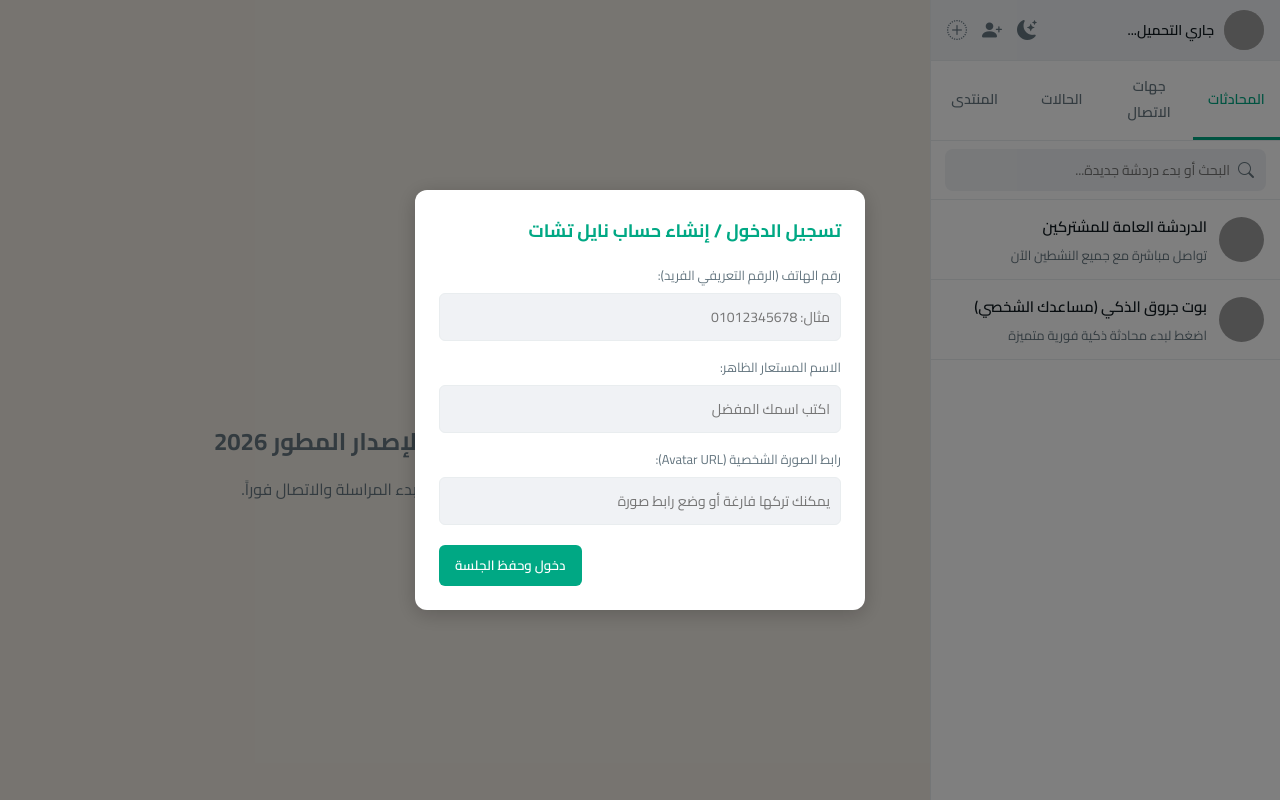
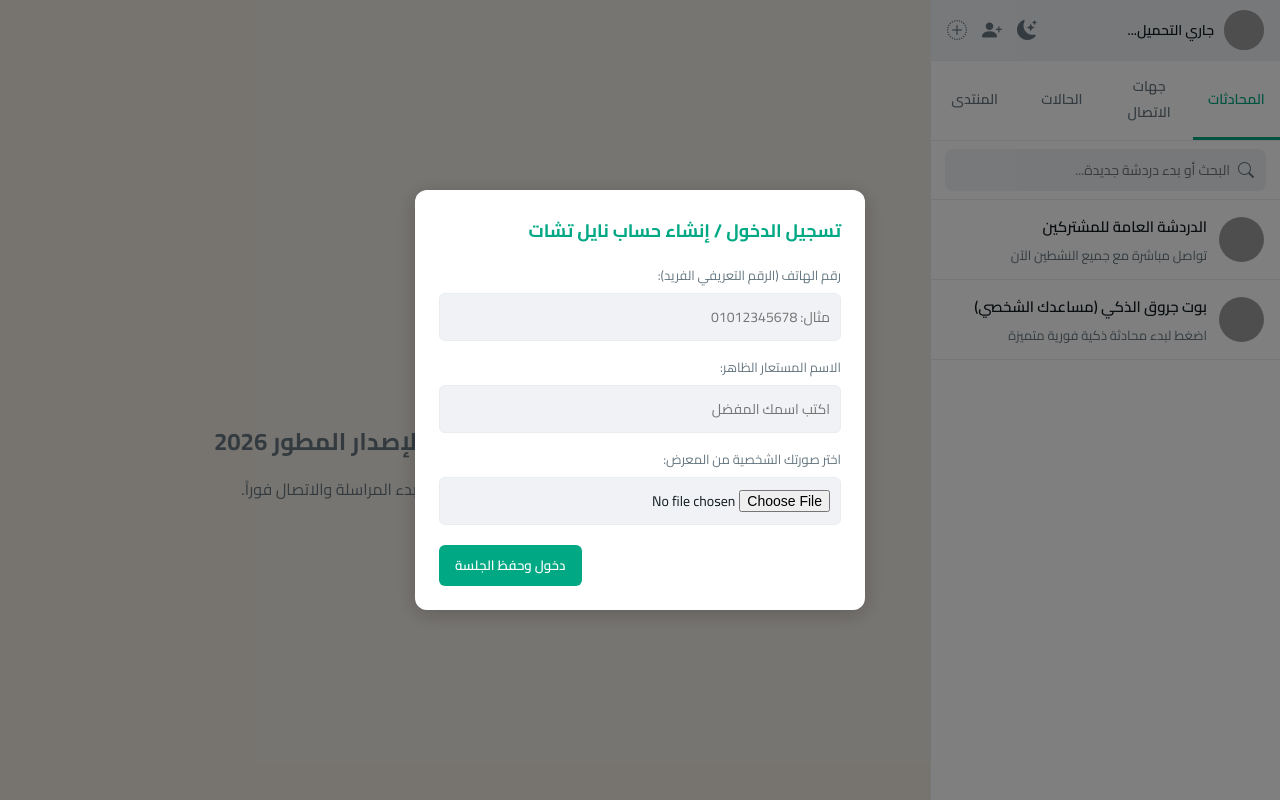
Before and after one commit to abdallahmehanna11136-collab/nile-chat-app, a Flask app: page / in a window 1280 px wide. Run offline with Flask 3, Linux system fonts and the light colour scheme; some libraries are stand-ins or nearby versions; grey boxes are pictures that could not be loaded.

Commit message:
Update index.html

```diff
--- a/templates/index.html
+++ b/templates/index.html
@@ -64,14 +64,12 @@
             transition: background 0.3s, color 0.3s;
         }
 
-        /* App Container Layout */
         .app-container {
             display: flex;
             width: 100%;
             height: 100%;
         }
 
-        /* Sidebar Styling */
         .sidebar {
             width: 350px;
             background-color: var(--bg-side);
@@ -121,7 +119,6 @@
             color: var(--primary-color);
         }
 
-        /* Tabs Navigation */
         .tabs-nav {
             display: flex;
             background-color: var(--bg-side);
@@ -157,7 +154,6 @@
             display: block;
         }
 
-        /* Search Section */
         .search-box-container {
             padding: 8px 14px;
             background-color: var(--bg-side);
@@ -190,18 +186,6 @@
             outline: none;
         }
 
-        .action-mini-btn {
-            background-color: var(--primary-color);
-            color: #white;
-            border: none;
-            border-radius: 8px;
-            padding: 0 12px;
-            cursor: pointer;
-            font-size: 14px;
-            color: white;
-        }
-
-        /* Items Lists (Rooms, Contacts, Feed) */
         .list-item {
             display: flex;
             align-items: center;
@@ -246,7 +230,6 @@
             margin-top: 2px;
         }
 
-        /* Chat View Window */
         .chat-window {
             flex: 1;
             display: flex;
@@ -287,7 +270,6 @@
             color: var(--primary-color);
         }
 
-        /* Messages Container */
         .messages-container {
             flex: 1;
             padding: 20px 5%;
@@ -337,7 +319,6 @@
             margin-bottom: 3px;
         }
 
-        /* Audio Player Message Styling */
         .voice-message-player {
             display: flex;
             align-items: center;
@@ -359,7 +340,6 @@
             justify-content: center;
         }
 
-        /* Chat Input Footer Panel */
         .chat-footer {
             padding: 10px 16px;
             background-color: var(--header-bg);
@@ -395,7 +375,6 @@
             outline: none;
         }
 
-        /* CRITICAL FIX: Enhanced Control Send & Record States */
         .send-action-container {
             display: flex;
             align-items: center;
@@ -438,7 +417,6 @@
             100% { transform: scale(1); box-shadow: 0 0 0 0 rgba(234, 67, 53, 0); }
         }
 
-        /* Modals Windows Overlay */
         .modal-overlay {
             position: fixed;
             top: 0;
@@ -524,7 +502,6 @@
             color: var(--text-muted);
         }
 
-        /* QR Modal Frame Block */
         #qr-container-box {
             display: flex;
             flex-direction: column;
@@ -536,7 +513,6 @@
             border-radius: 8px;
         }
 
-        /* Feed Post Layout Card */
         .feed-card {
             background: var(--bg-side);
             margin: 12px;
@@ -568,7 +544,6 @@
             cursor: pointer;
         }
 
-        /* WebRTC Streaming Frame Video Call Window Overlay */
         .webrtc-call-overlay {
             position: fixed;
             top: 0;
@@ -630,7 +605,6 @@
         .btn-call-action.hangup { background-color: #ea4335; }
         .btn-call-action.accept { background-color: #00a884; }
 
-        /* Welcome placeholder text style */
         .welcome-screen {
             flex: 1;
             display: flex;
@@ -776,8 +750,10 @@
                 <input type="text" id="auth-input-name" class="form-control" placeholder="اكتب اسمك المفضل">
             </div>
             <div class="form-group">
-                <label>رابط الصورة الشخصية (Avatar URL):</label>
-                <input type="text" id="auth-input-avatar" class="form-control" placeholder="يمكنك تركها فارغة أو وضع رابط صورة">
+                <label>اختر صورتك الشخصية من المعرض:</label>
+                <input type="file" id="auth-gallery-avatar" class="form-control" accept="image/*" onchange="uploadAvatarFromGallery(this, 'auth-input-avatar', 'auth-upload-status')">
+                <input type="hidden" id="auth-input-avatar" value="">
+                <small id="auth-upload-status" style="color: var(--primary-color); display: none; margin-top: 5px; font-weight: bold;"></small>
             </div>
             <div class="modal-actions">
                 <button class="btn-custom primary" onclick="commitUserRegistrationAuthLive()">دخول وحفظ الجلسة</button>
@@ -862,8 +838,10 @@
                 <input type="text" id="profile-edit-name" class="form-control">
             </div>
             <div class="form-group">
-                <label>رابط الصورة الشخصية Avatar URL:</label>
-                <input type="text" id="profile-edit-avatar" class="form-control">
+                <label>تغيير الصورة الشخصية من المعرض:</label>
+                <input type="file" id="profile-gallery-avatar" class="form-control" accept="image/*" onchange="uploadAvatarFromGallery(this, 'profile-edit-avatar', 'profile-upload-status')">
+                <input type="hidden" id="profile-edit-avatar">
+                <small id="profile-upload-status" style="color: var(--primary-color); display: none; margin-top: 5px; font-weight: bold;"></small>
             </div>
             <div class="form-group">
                 <label>رابط خلفية الشات المستهدفة:</label>
@@ -911,9 +889,7 @@
         </div>
     </div>
 
-
     <script>
-        // Core Reactive Variables & Storage Structure setup
         let socket = io();
         let myProfile = { phone: '', name: '', avatar: '', theme_mode: 'light', wallpaper: '', voice_setting: 'normal', status_text: 'Available' };
         let activeRoomId = '';
@@ -927,10 +903,40 @@
 
         const iceConfiguration = { iceServers: [{ urls: 'stun:stun.l.google.com:19302' }] };
 
-        // INITIALIZATION PERSISTENCE CHECKS RUNTIME
         window.addEventListener('DOMContentLoaded', () => {
             checkAndRestoreSavedUserSession();
         });
+
+        // ميزة الرفع التلقائي للصور المباشرة من الاستوديو أو المعرض بدون إدخال روابط يدوية
+        function uploadAvatarFromGallery(fileInput, hiddenInputId, statusId) {
+            if (fileInput.files.length === 0) return;
+
+            const statusLabel = document.getElementById(statusId);
+            statusLabel.style.display = 'block';
+            statusLabel.innerText = '⏳ جاري رفع صورتك ومعالجتها...';
+            statusLabel.style.color = 'var(--primary-color)';
+
+            const file = fileInput.files[0];
+            const formData = new FormData();
+            formData.append('file', file);
+
+            fetch('/upload', { method: 'POST', body: formData })
+            .then(res => res.json())
+            .then(data => {
+                if(data.url) {
+                    document.getElementById(hiddenInputId).value = data.url;
+                    statusLabel.innerText = '✅ تم رفع الصورة بنجاح وتعيينها كأفاتار!';
+                    statusLabel.style.color = '#00a884';
+                } else {
+                    statusLabel.innerText = '❌ فشل الرفع، حاول مرة أخرى.';
+                    statusLabel.style.color = '#ea4335';
+                }
+            }).catch(err => {
+                console.error(err);
+                statusLabel.innerText = '❌ خطأ في الاتصال بالسيرفر.';
+                statusLabel.style.color = '#ea4335';
+            });
+        }
 
         function checkAndRestoreSavedUserSession() {
             const savedPhone = localStorage.getItem('nile_chat_phone_2026');
@@ -965,7 +971,6 @@
             }
         });
 
-        // TABS SWITCHING LOGIC MECHANISM
         function switchSidebarTab(tabId) {
             document.querySelectorAll('.tab-content').forEach(el => el.classList.remove('active'));
             document.querySelectorAll('.tab-btn').forEach(btn => btn.classList.remove('active'));
@@ -974,7 +979,6 @@
             event.currentTarget.classList.add('active');
         }
 
-        // ROOM JOIN LOGIC HANDLERS
         function joinChatRoomHook(roomId, roomTitle, targetAvatar = '') {
             activeRoomId = roomId;
             document.getElementById('chat-welcome-placeholder').style.display = 'none';
@@ -1007,7 +1011,6 @@
             }
         });
 
-        // RENDER MESSAGE BUBBLE CONDITIONAL FORMATS ENGINE
         function renderMessageBubble(msg) {
             const container = document.getElementById('chat-messages-stream-anchor');
             const isMe = String(msg.phone) === String(myProfile.phone);
@@ -1067,7 +1070,6 @@
             }
         }
 
-        // CRITICAL FIX: Enhanced dynamic action control inputs & evaluation states
         function evalInputChangeState(inputField) {
             const btn = document.getElementById('dynamic-action-control-btn');
             const icon = document.getElementById('dynamic-action-icon');
@@ -1085,7 +1087,6 @@
             const textValue = inputField.value.trim();
 
             if(textValue.length > 0) {
-                // TRANSMIT TEXT STATE ACTION
                 const msgPayload = {
                     id: 'msg-' + Date.now(),
                     room: activeRoomId,
@@ -1098,7 +1099,6 @@
                 inputField.value = '';
                 evalInputChangeState(inputField);
             } else {
-                // INITIATE / COMPILE VOICE RECORDING STATE
                 toggleVoiceRecordingSessionLive();
             }
         }
@@ -1113,7 +1113,6 @@
             }
 
             if(!isRecordingMode) {
-                // Trigger Permission & Begin recording tracks
                 navigator.mediaDevices.getUserMedia({ audio: true }).then(stream => {
                     mediaRecorder = new MediaRecorder(stream);
                     audioChunks = [];
@@ -1127,7 +1126,6 @@
                         const formData = new FormData();
                         formData.append('file', audioBlob, 'voice_note.mp3');
 
-                        // Forward audio blob track package to background upload endpoint routing
                         fetch('/upload', { method: 'POST', body: formData })
                         .then(res => res.json())
                         .then(uploadedJson => {
@@ -1142,9 +1140,8 @@
                                 };
                                 socket.emit('message', voiceMsgPayload);
                             }
-                        }).catch(err => console.error('Voice note upload payload tracking error: ', err));
-
-                        // Release mic hardware hooks cleanly
+                        }).catch(err => console.error(err));
+
                         stream.getTracks().forEach(track => track.stop());
                     };
 
@@ -1153,11 +1150,10 @@
                     btn.classList.add('recording');
                     icon.className = 'bi bi-stop-fill';
                 }).catch(err => {
-                    console.error('Mic initialization failure: ', err);
+                    console.error(err);
                     alert('فشل الوصول إلى الميكروفون الحصري، يرجى تفعيل الصلاحيات.');
                 });
             } else {
-                // Halt capture flow compiling outputs triggered automatically
                 if(mediaRecorder && mediaRecorder.state !== 'inactive') {
                     mediaRecorder.stop();
                 }
@@ -1167,7 +1163,6 @@
             }
         }
 
-        // ATTACHMENT MEDIA FILE SELECTION HANDLERS
         function triggerFileUploadAction() {
             document.getElementById('hidden-file-input-field').click();
         }
@@ -1197,7 +1192,6 @@
             inputNode.value = '';
         }
 
-        // VERIFY AND BUILD CORE CONTACT LISTS VIEW ENGINE
         function loadMyContacts() {
             socket.emit('get_my_contacts', { user_phone: myProfile.phone });
         }
@@ -1213,7 +1207,6 @@
                 const item = document.createElement('div');
                 item.className = 'list-item';
                 item.onclick = () => {
-                    // Create symmetric direct room identifier hash tag sequence
                     const targetRoom = [myProfile.phone, c.phone].sort().join('_vs_');
                     joinChatRoomHook(targetRoom, c.name, c.avatar);
                 };
@@ -1248,7 +1241,6 @@
             }
         });
 
-        // PRIVATE GROUPS COMPILING ENGINE SUBMISSIONS
         function submitCreateGroupFormRequest() {
             const gName = document.getElementById('group-name-input-field').value.trim();
             if(!gName) return;
@@ -1286,7 +1278,6 @@
             });
         });
 
-        // REALTIME STORIES (STATUSES) RENDER LOGIC
         function requestAllStoriesLive() {
             socket.emit('get_stories');
         }
@@ -1332,7 +1323,6 @@
 
         socket.on('new_story_alert', () => { if(document.getElementById('stories-tab').classList.contains('active')) requestAllStoriesLive(); });
 
-        // PUBLIC FORUM FEED SYSTEM ENGINE
         function requestAllFeedPosts() {
             socket.emit('get_feed_posts');
         }
@@ -1388,7 +1378,6 @@
 
         socket.on('new_feed_post_alert', () => { if(document.getElementById('feed-tab').classList.contains('active')) requestAllFeedPosts(); });
 
-        // QR BARCODE PROFILE INVITATION RENDERS SETUP
         function triggerRoomQRCodeGeneration() {
             if(!activeRoomId) return;
             document.getElementById('qr-container-box').innerHTML = '';
@@ -1409,9 +1398,7 @@
             }
         });
 
-        // WEBRTC REALTIME VOIP/VIDEO STREAMING SIGNALING ENGINE
         function initiateWebRTCCall(mode) {
-            // Extrapolate target partner digits chain pattern sequence out from composite keys identifier sequence
             if(!activeRoomId || activeRoomId.indexOf('_vs_') === -1) {
                 alert('المكالمات المباشرة مدعومة فقط داخل غرف المحادثة الثنائية الفردية الخاصة حالياً.');
                 return;
@@ -1448,14 +1435,13 @@
                 });
 
             }).catch(err => {
-                console.error('Call stream acquisition fault: ', err);
+                console.error(err);
                 terminateActiveCallSession();
             });
         }
 
         socket.on('webrtc_offer_answer', (data) => {
             if(data.offer) {
-                // Incoming calling offer incoming transaction package context tracking
                 currentIncomingCallOffer = data.offer;
                 callTargetPhone = data.sender_phone;
 
@@ -1499,7 +1485,7 @@
             .then(() => {
                 socket.emit('webrtc_offer_answer', { target_phone: callTargetPhone, answer: activePeerConnection.localDescription, sender_phone: myProfile.phone });
             }).catch(err => {
-                console.error('Failure inside response chain mapping execution flow: ', err);
+                console.error(err);
                 terminateActiveCallSession();
             });
         }
@@ -1523,21 +1509,18 @@
             currentIncomingCallOffer = null;
         }
 
-        // TOGGLE LIVE SYSTEM INTERACTION THEME (DARK / LIGHT)
         function toggleThemeModeLive() {
             const nextTheme = (myProfile.theme_mode === 'dark') ? 'light' : 'dark';
             myProfile.theme_mode = nextTheme;
             document.body.setAttribute('data-theme', nextTheme);
-
-            // Push preferences choice mapping records directly downwards backend sync stack
             socket.emit('update_profile_live', myProfile);
         }
 
-        // PROFILE MODAL PRE-POPULATION FILL LOGIC
         function openProfileSettingsModal() {
             document.getElementById('profile-edit-name').value = myProfile.name;
             document.getElementById('profile-edit-avatar').value = myProfile.avatar;
             document.getElementById('profile-edit-status-text').value = myProfile.status_text;
+            document.getElementById('profile-upload-status').style.display = 'none';
             openModalOverlay('modal-profile-settings-view');
         }
 
@@ -1554,7 +1537,6 @@
             closeModalOverlay('modal-profile-settings-view');
         }
 
-        // SYSTEM PROFILE REGISTRATION DEPLOYMENT INTERACTION CONTROL
         function commitUserRegistrationAuthLive() {
             const ph = document.getElementById('auth-input-phone').value.trim();
             const nm = document.getElementById('auth-input-name').value.trim();
@@ -1568,7 +1550,11 @@
             socket.emit('register_user', { phone: ph, name: nm, avatar: av });
         }
 
-        // AUXILIARY UTILITY VIEW MANIPULATION CONTEXT WRAPPERS
+        function openAddContactModal() { openModalOverlay('modal-add-contact-view'); }
+        function openCreateGroupModal() { openModalOverlay('modal-create-group-view'); }
+        function openCreateStoryModal() { openModalOverlay('modal-create-story-view'); }
+        function openCreatePostModal() { openModalOverlay('modal-create-post-view'); }
+
         function openModalOverlay(id) { document.getElementById(id).classList.add('open'); }
         function closeModalOverlay(id) { document.getElementById(id).classList.remove('open'); }
         function scrollMessagesToBottomContainer() {
```
